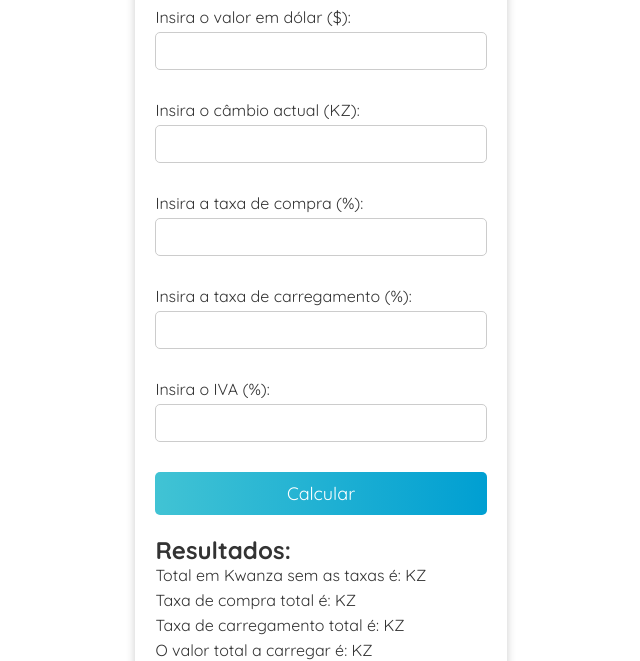
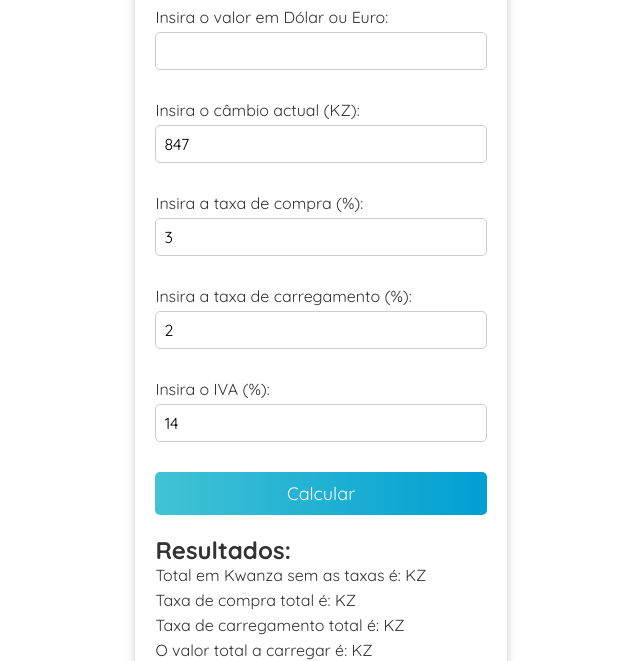
Before and after one commit to deopmdecastro/calculadora_baikamba, a plain HTML site: page index.html in a window 1280 px wide. Shown: the part 143-804 px from the top of the page, without its empty margins (319-959 px from the left). Drawn offline with Linux system fonts and the light colour scheme.

Commit message:
mudanças

```diff
--- a/index.html
+++ b/index.html
@@ -36,20 +36,20 @@
         <div class="container">
             <h1>Calculadora de Taxas <br> BAI KAMBA</h1>
             <form id="taxCalculator">
-                <label for="dolar">Insira o valor em dólar ($):</label>
+                <label for="dolar">Insira o valor em Dólar ou Euro:</label>
                 <input type="number" id="dolar" step="0.01" required><br>
 
                 <label for="cambio">Insira o câmbio actual (KZ):</label>
-                <input type="number" id="cambio" step="0.01" required><br>
+                <input type="number" value="847" id="cambio" step="0.01" required><br>
 
                 <label for="taxaCompra">Insira a taxa de compra (%):</label>
-                <input type="number" id="taxaCompra" step="0.01" required><br>
+                <input type="number" value="3" id="taxaCompra" step="0.01" required><br>
 
                 <label for="taxaCarregamento">Insira a taxa de carregamento (%):</label>
-                <input type="number" id="taxaCarregamento" step="0.01" required><br>
+                <input type="number" value="2" id="taxaCarregamento" step="0.01" required><br>
 
                 <label for="iva">Insira o IVA (%):</label>
-                <input type="number" id="iva" step="0.01" required><br>
+                <input type="number" value="14" id="iva" step="0.01" required><br>
 
                 <input type="submit" value="Calcular">
             </form>
```
